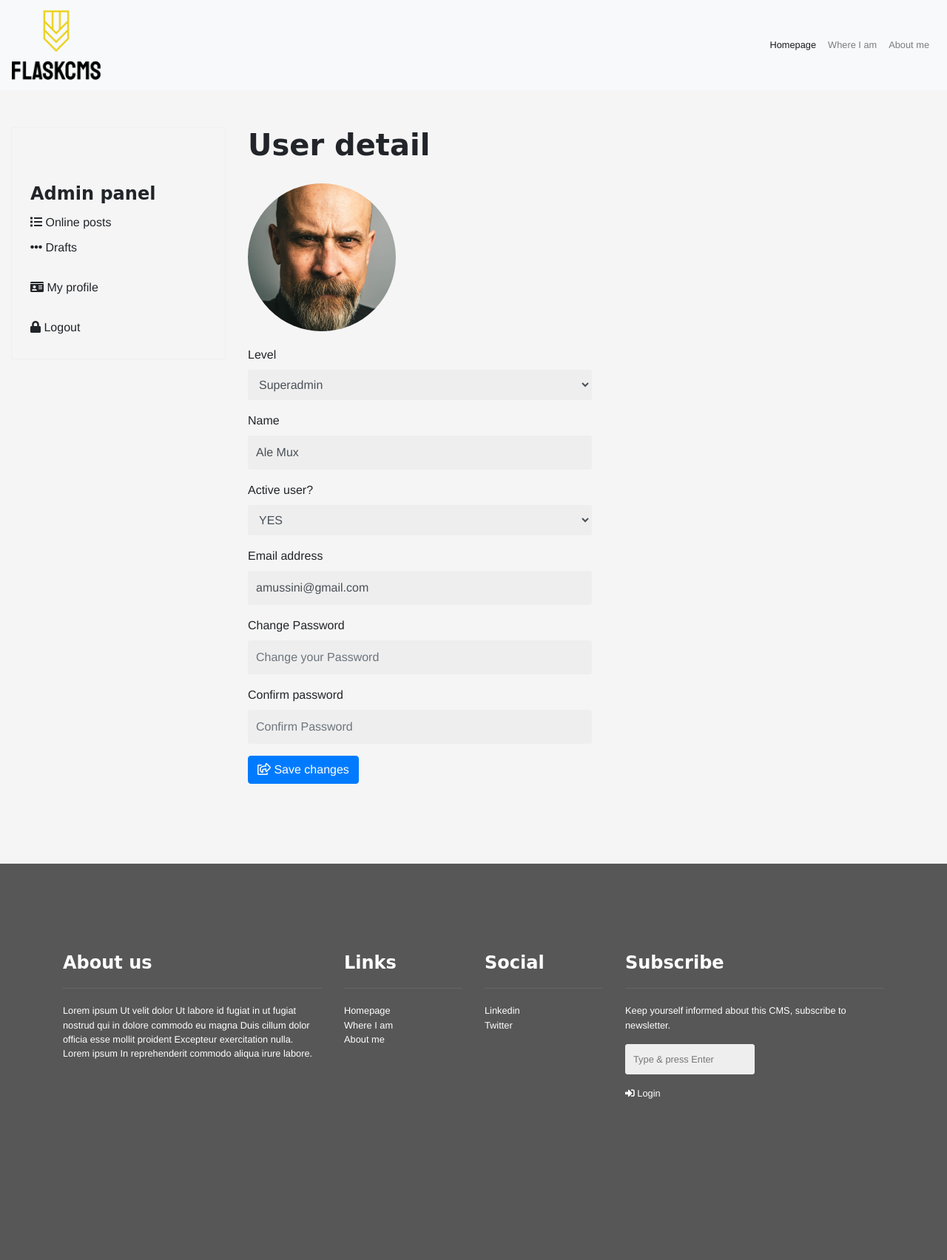
After one commit to alemux/flaskcms, a Flask app: page /admin/users/1 in a window 1280 px wide. The commit adds this page. Shown: the whole page at 74% size. Run offline with Flask 2, Linux system fonts and the light colour scheme; a user stored in the database is signed in; some libraries are stand-ins or nearby versions; some web fonts are replaced.

Commit message:
Modified user levels and some bugs corrected

```diff
--- a/application.py
+++ b/application.py
@@ -41,7 +41,12 @@ app.config["SESSION_TYPE"] = "filesystem"
 Session(app)
 
 # Configure CS50 Library to use SQLite database
-db = SQL("sqlite:///cms.db")
+
+# pythonanywhere connection
+# db = SQL('sqlite:///%s/mysite/cms.db' % os.getcwd())
+
+# local and heroku
+db = SQL('sqlite:///%s/cms.db' % os.getcwd())
 
 
 @app.route("/")
@@ -153,7 +158,13 @@ def admin_home():
     this_page = admin_default_tags()
 
     # load online posts in admin/home
-    rows = db.execute("SELECT post.*, users.name FROM post, users WHERE post.idusers = users.id AND post.is_visible=1 ORDER BY post.date DESC LIMIT 10")
+    if session['user_level'] < 3:
+        sql = "SELECT post.*, users.name FROM post, users WHERE post.idusers = users.id AND post.is_visible=1 ORDER BY post.date DESC LIMIT 20"
+        rows = db.execute(sql)
+    else:
+        sql = "SELECT post.*, users.name FROM post, users WHERE post.idusers = users.id AND post.is_visible=1 AND post.idusers=:id_linked_user ORDER BY post.date DESC LIMIT 20"
+        rows = db.execute(sql,
+                        id_linked_user = session['user_id'])
 
     return render_template("admin-home.html", opt = opt, menu = menu, page = this_page, rows = rows)
 
@@ -169,7 +180,13 @@ def admin_drafts():
     this_page = admin_default_tags()
 
     # load online posts in admin/home
-    rows = db.execute("SELECT post.*, users.name FROM post, users WHERE post.idusers = users.id AND post.is_visible=0 ORDER BY post.date DESC LIMIT 10")
+    if session['user_level'] < 3:
+        sql = "SELECT post.*, users.name FROM post, users WHERE post.idusers = users.id AND post.is_visible=0 ORDER BY post.date DESC LIMIT 20"
+        rows = db.execute(sql)
+    else:
+        sql = "SELECT post.*, users.name FROM post, users WHERE post.idusers = users.id AND post.is_visible=0 AND post.idusers=:id_linked_user ORDER BY post.date DESC LIMIT 20"
+        rows = db.execute(sql,
+                        id_linked_user = session['user_id'])
 
     return render_template("admin-drafts.html", opt = opt, menu = menu, page = this_page, rows = rows)
 
@@ -367,6 +384,11 @@ def admin_post_mod(post_id):
 @login_required
 def admin_pages():
 
+    # SECURITY USER LEVEL CHECK
+    if session["user_level"] != 1:
+        return redirect("/admin/home")
+
+
     # load global options
     opt = global_options(db)
     menu = global_menu(db)
@@ -384,16 +406,17 @@ def admin_pages():
 @login_required
 def admin_page_mod(page_id):
 
-    print(f"page_id:{page_id}")
+    # SECURITY USER LEVEL CHECK
+    if session["user_level"] != 1:
+        return redirect("/admin/home")
+
+
     # load global options
     opt = global_options(db)
     menu = global_menu(db)
     this_page = admin_default_tags()
 
     # load single post and load template
-    print(f"user_id {session['user_id']}")
-    print(f"user_level {session['user_level']}")
-
     if session['user_level'] == 1:
         sql = "SELECT * FROM pages WHERE idpages = :idpages"
         post = db.execute(sql,
@@ -407,6 +430,10 @@ def admin_page_mod(page_id):
 @app.route("/admin/page_save", methods=["GET", "POST"])
 @login_required
 def admin_page_save():
+
+    # SECURITY USER LEVEL CHECK
+    if session["user_level"] != 1:
+        return redirect("/admin/home")
 
     if request.method == "POST":
 
@@ -499,6 +526,10 @@ def admin_page_save():
 @login_required
 def admin_page_content(id):
 
+    # SECURITY USER LEVEL CHECK
+    if session["user_level"] != 1:
+        return redirect("/admin/home")
+
     sql = "SELECT text FROM pages WHERE idpages = :idpages "
     content = db.execute(sql,
             idpages = id)
@@ -575,7 +606,8 @@ def admin_users():
 @login_required
 def admin_users_create():
 
-    today = datetime.date.today()
+    today = datetime.today()
+
     rows = db.execute("INSERT INTO users (active, email, name, idusers_level, password ) VALUES (0, '', 'new user', 3, :hps)",
                     hps = generate_password_hash(str(today)))
 
@@ -604,6 +636,61 @@ def admin_users_delete():
     return redirect("/admin/users")
 
 
+
+
+# /admin/users/save
+@app.route("/admin/users/save", methods=["GET", "POST"])
+@login_required
+def admin_users_save():
+
+    idusers = request.form.get("idusers")
+    user_level = request.form.get("user_level")
+    active = request.form.get("active")
+    name = request.form.get("name")
+    if len(name) == 0:
+        return apology("Name value is not valid", 500)
+
+    email = request.form.get("email")
+    if len(email) == 0:
+        return apology("E-mail value is not valid", 500)
+
+    password = request.form.get("password")
+    if len(password) == 0:
+        sql = "UPDATE users SET active = :active, idusers_level = :user_level, name = :name, email = :email "
+        sql = sql + " WHERE id = :id"
+        updatePost = db.execute(sql,
+                id = idusers, name = name, email = email, user_level = user_level, active = active)
+
+    else:
+        sql = "UPDATE users SET active = :active, idusers_level = :user_level, name = :name, email = :email, password = :password "
+        sql = sql + " WHERE id = :id"
+        updatePost = db.execute(sql,
+                id = idusers, name = name, email = email, password = generate_password_hash(password), user_level = user_level, active = active)
+
+    return redirect("/admin/users")
+
+
+
+
+@app.route("/admin/users/<id>", methods=["GET", "POST"])
+@login_required
+def admin_users_detail(id):
+
+    opt = global_options(db)
+    menu = global_menu(db)
+    this_page = admin_default_tags()
+
+    sql = "SELECT * FROM users WHERE id = :id "
+    content = db.execute(sql,
+            id = id)
+
+    if len(content) == 0:
+        return apology("User not found", 500)
+
+    # load user levels
+    user_level = db.execute("SELECT * FROM users_level ORDER BY idusers_level ASC")
+
+    return render_template("admin-users-detail.html", profile = content[0], user_level = user_level, opt = opt, menu = menu, page = this_page)
 
 
 ################### PROFILE
--- a/static/css/style.css
+++ b/static/css/style.css
@@ -73,7 +73,7 @@ i.fas.fa-eye-slash.is_hidden {
     display: block;
 }
 
-input[type="email"], input[type="password"], input[type="text"], select, input[type="file"], input[type="number"] {
+input[type="email"], input[type="password"], input[type="text"], select.form-control, input[type="file"], input[type="number"] {
     background-color: #eeeeee;
     padding: 10px;
     width: 50%;
--- a/static/js/admin.js
+++ b/static/js/admin.js
@@ -213,6 +213,71 @@ Admin.user.delete = function(id){
 
 }
 
+Admin.user.view = function(id){
+
+    document.location.href = '/admin/users/' + id;
+
+}
+
+
+Admin.user.save = function(){
+
+    var valid = 1, description;
+    $('#frmLoginMsg').addClass("hidden");
+    $("input, selected").removeClass("redborder");
+
+
+    let email = document.getElementById("email").value;
+    let regex = /^([a-zA-Z0-9_\-\.]+)@([a-zA-Z0-9_\-\.]+)\.([a-zA-Z]{2,5})/g;
+    if(email.match(regex) !== null){
+        if(email.match(regex).length===0){
+            valid = 0;
+            description = "E-mail address not valid";
+            $("#email").addClass("redborder");
+        }
+    }else{
+        valid = 0;
+        description = "E-Mail not valid";
+        $("#email").addClass("redborder");
+    }
+
+    let name = document.getElementById("name").value;
+    if(name.length === 0){
+        valid = 0;
+        description = "Name cannot be empty";
+        $("#name").addClass("redborder");
+    }
+
+    let password = document.getElementById("password").value;
+    let password2 = document.getElementById("password2").value;
+
+    if(password.length > 0 || password2.length > 0){
+
+        if(password.length < 5){
+            valid = 0;
+            description = "Password cannot be less than 5 characters";
+            $("#password").addClass("redborder");
+        }
+
+        if(password !== password2){
+            valid = 0;
+            description = "Confirmed password is different: pay attention!";
+            $("#password, #password2").addClass("redborder");
+        }
+
+    }
+
+    if(valid === 1){
+
+        $("#frm1").submit();
+
+    }else{
+        $('#frmLoginMsg').html(description).removeClass("hidden");
+    }
+
+
+}
+
 /*
 ################################################################################################
 MANAGE PROFILE
--- a/templates/admin-base.html
+++ b/templates/admin-base.html
@@ -83,14 +83,15 @@
                     <div class="classic-panel">
                         <h4>Admin panel</h4>
                         <ul class="menu-1">
+
                             <li><a href="/admin/home"><i class="fas fa-list"></i> Online posts</a></li>
                             <li><a href="/admin/drafts"><i class="fas fa-ellipsis-h"></i> Drafts</a></li>
-
+                            {% if session['user_level'] == 1 %}
                             <li class="divider"></li>
                             <li><a href="/admin/pages"><i class="fas fa-list-alt"></i> Pages</a></li>
-
+                            {% endif %}
                             <li class="divider"></li>
-                            <li><a href="/admin/users"><i class="fas fa-user-friends"></i> Users</a></li>
+                            {% if session['user_level'] == 1 %}<li><a href="/admin/users"><i class="fas fa-user-friends"></i> Users</a></li>{% endif %}
                             <li><a href="/admin/profile"><i class="fas fa-id-card"></i> My profile</a></li>
                             <li class="divider"></li>
                             <li><a href="/logout" onclick="return confirm('Are you sure?')"><i class="fas fa-lock"></i> Logout</a></li>
@@ -123,27 +124,39 @@
           <div class="col-sm-12 col-md-2">
             <h4>Links</h4>
             <ul>
-              <li><a href="#">Link 1</a></li>
-              <li><a href="#">Link 1</a></li>
-              <li><a href="#">Link 1</a></li>
-              <li><a href="#">Link 1</a></li>
-              <li><a href="#">Link 1</a></li>
 
+              {%
+              for item in menu
+              %}
+
+              {% if item.url == 'homepage' %}
+              <li class="nav-item active">
+                <a class="nav-link" href="/">{{item.title}}</a>
+              </li>
+              {% else %}
+              <li class="nav-item">
+                <a class="nav-link" href="/pages/{{item.url}}">{{item.title}}</a>
+              </li>
+              {% endif %}
+
+              {%
+              endfor
+              %}
             </ul>
           </div>
 
           <div class="col-sm-12 col-md-2">
             <h4>Social</h4>
             <ul>
-              <li><a href="#">Linkedin</a></li>
-              <li><a href="#">Twitter</a></li>
+              <li><a href="https://www.linkedin.com/in/alessandro-mussini-86315849/" target="_blank" rel="noopener">Linkedin</a></li>
+              <li><a href="https://twitter.com/alemussini" target="_blank" rel="noopener">Twitter</a></li>
             </ul>
           </div>
 
           <div class="col-sm-12 col-md-4">
             <h4>Subscribe</h4>
             <p>
-              Keep yourself informed about this CMS, subscribo to newsletter.
+              Keep yourself informed about this CMS, subscribe to newsletter.
             </p>
             <p>
               <input type="email" placeholder="Type & press Enter" />
@@ -154,8 +167,6 @@
           </div>
 
         </div>
-
-
 
       </div>
       </footer>
--- /dev/null
+++ b/templates/admin-users-detail.html
@@ -0,0 +1,67 @@
+{% extends "admin-base.html" %}
+
+{% block content %}
+<div class="col-md-9 col-lg-9">
+
+    <h1>User detail</h1>
+
+    <form method="POST" action="/admin/users/save" name="frm1" id="frm1" enctype="multipart/form-data">
+        <input type="hidden" name="idusers" value="{{profile.id}}" />
+
+        {%if profile.photo != None and profile.photo != '' %}
+        <img src="/static/uploads/{{profile.photo}}" class="page-pic" />
+        {% endif  %}
+
+        <div class="form-group">
+            <label for="pic">Level</label>
+            <select class="form-control" id="user_level" name="user_level">
+            {% for item in user_level %}
+
+            <option value="{{item.idusers_level}}" {% if item.idusers_level == profile.idusers_level %}selected="selected"{% endif %} >{{item.label}}</option>
+
+
+            {% endfor %}
+            </select>
+        </div>
+
+        <div class="form-group">
+            <label for="name">Name</label>
+            <input type="text" class="form-control" id="name" name="name" aria-describedby="Your name" placeholder="Enter your name" value="{{profile.name}}">
+        </div>
+
+        <div class="form-group">
+            <label>Active user?</label>
+            <select class="form-control" name="active" id="active">
+                {% if profile.active == 1 %}
+                <option value="1" selected>YES</option>
+                <option value="0">NO</option>
+                {% else %}
+                <option value="1">YES</option>
+                <option value="0" selected>NO</option>
+                {% endif %}
+            </select>
+        </div>
+
+        <div class="form-group">
+          <label for="email">Email address</label>
+          <input type="email" class="form-control" id="email" name="email" aria-describedby="emailHelp" placeholder="Enter email" value="{{profile.email}}">
+
+        </div>
+        <div class="form-group">
+          <label for="password">Change Password</label>
+          <input type="password" class="form-control" id="password" name="password" placeholder="Change your Password">
+        </div>
+
+        <div class="form-group">
+            <label for="password2">Confirm password</label>
+            <input type="password" class="form-control" id="password2" placeholder="Confirm Password">
+          </div>
+
+        <p><button type="button" class="btn btn-primary" onClick="Admin.user.save()"><i class="far fa-share-square"></i> Save changes</button></p>
+        <p class="alert alert-danger hidden" id="frmLoginMsg"></p>
+
+      </form>
+
+
+</div>
+{% endblock %}
--- a/templates/base_page.html
+++ b/templates/base_page.html
@@ -23,7 +23,7 @@
         <link rel="stylesheet" href="https://cdnjs.cloudflare.com/ajax/libs/animate.css/4.0.0/animate.min.css" />
 
         <!-- ICONS -->
-        <link href="https://fonts.googleapis.com/icon?family=Material+Icons" rel="stylesheet">
+        <link rel="stylesheet" href="https://use.fontawesome.com/releases/v5.13.1/css/all.css" integrity="sha384-xxzQGERXS00kBmZW/6qxqJPyxW3UR0BPsL4c8ILaIWXva5kFi7TxkIIaMiKtqV1Q" crossorigin="anonymous">
 
         <!-- META for SEO -->
         <meta property="og:url" content="{{opt.site_url_base}}" />
```
Also changed, not shown: templates/admin-login.html (+20 -10 lines), templates/base_post.html (+24 -8 lines), templates/public-base.html (+1 -26 lines), cms.db, static/uploads/top-view-photo-of-people-playing-basketball-2538027.jpg (added).
